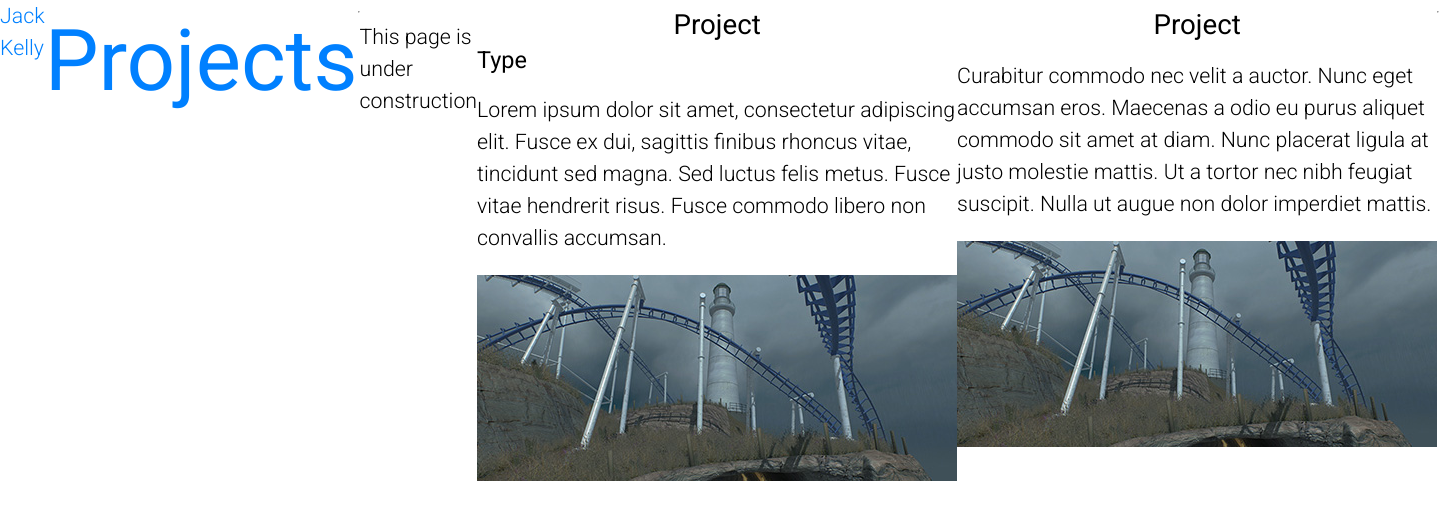
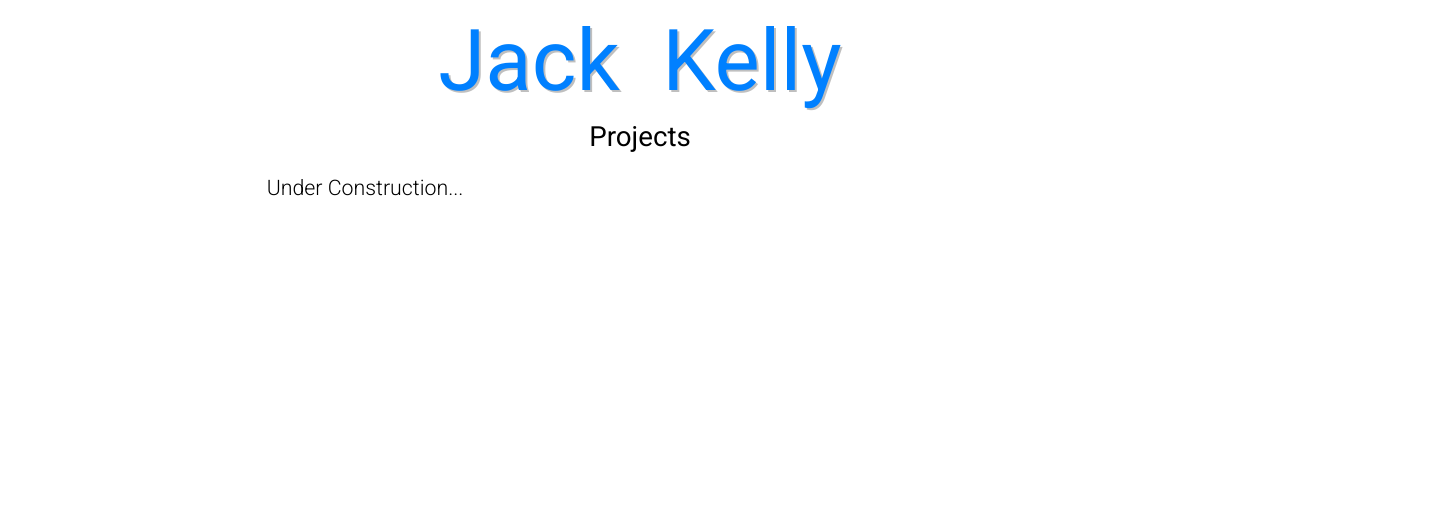
Before and after one commit to SecretImbecile/secretimbecile.github.io, a plain HTML site: page projects.html in a window 1280 px wide. Shown: the whole page, 1439 px wide, since content can reach past the window. Drawn offline with Linux system fonts and the light colour scheme.

Commit message:
added empty projects page

```diff
--- a/projects.html
+++ b/projects.html
@@ -1,35 +1,30 @@
 <!DOCTYPE html>
 <html lang="en">
         <head>
-                <title>Jack Kelly</title>
+                <title>Jack Kelly &mdash; Projects</title>
                 <meta name="description" content="Computer Science graduate, organiser of Manchester Raspberry Jam." />
-                <link rel='shortcut icon' type='image/x-icon' href='icon_32.png' />
-                <link rel="icon" sizes="192x192" href="icon_192.png">
-                <link rel="icon" sizes="128x128" href="icon_128.png">
-                <link rel="stylesheet" type="text/css" href="css/styles.css" />
-                <link rel="stylesheet" type="text/css" href="css/mobile.css" />
                 <meta name="viewport" content="width=device-width, initial-scale=1.0"/>
                 <meta name="theme-color" content="#0080ff">
                 <meta name="apple-mobile-web-app-status-bar-style" content="#0080ff">
+                <link rel='shortcut icon' type='image/x-icon' href='icon_32.png' />
+                <link rel="icon" sizes`="192x192" href="icon_192.png">
+                <link rel="icon" sizes="128x128" href="icon_128.png">
+                <link rel="stylesheet" type="text/css" href="css/styles.css" />
+                <script src="https://use.fontawesome.com/7d51ff8cde.js"></script>
         </head>
         <body>
-                <header><a href="index.html">Jack Kelly</a></header>
-                <article id="bio">
-                        <h1>Projects</h1>
-                </article>
-                <hr />
-                <article><p>This page is under construction</p></article>
-                <article class="project">
-                        <h2>Project</h2>
-                        <h3>Type</h3>
-                        <p>Lorem ipsum dolor sit amet, consectetur adipiscing elit. Fusce ex dui, sagittis finibus rhoncus vitae, tincidunt sed magna. Sed luctus felis metus. Fusce vitae hendrerit risus. Fusce commodo libero non convallis accumsan.</p>
-                        <img src="img/home_project.jpg" />
-                </article>
-                <article class="project">
-                        <h2>Project</h2>
-                        <p>Curabitur commodo nec velit a auctor. Nunc eget accumsan eros. Maecenas a odio eu purus aliquet commodo sit amet at diam. Nunc placerat ligula at justo molestie mattis. Ut a tortor nec nibh feugiat suscipit. Nulla ut augue non dolor imperdiet mattis.</p>
-                        <img src="img/home_project.jpg" />
-                </article>
-                <hr />
+                <div class="frame"></div>
+                <main>
+                        <header>
+                                <h1>
+                                        <a href="index.html">Jack Kelly</a>
+                                </h1>
+                        </header>
+                        <article>
+                                <h2>Projects</h2>
+                                <p>Under Construction...</p>
+                        </article>
+                </main>
+                <div class="frame"></div>
         </body>
 </html>
```
